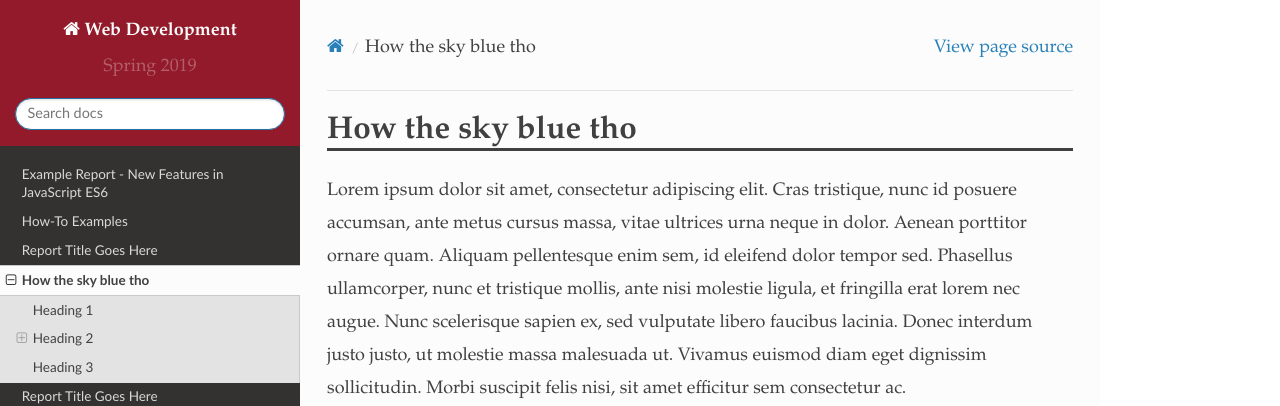
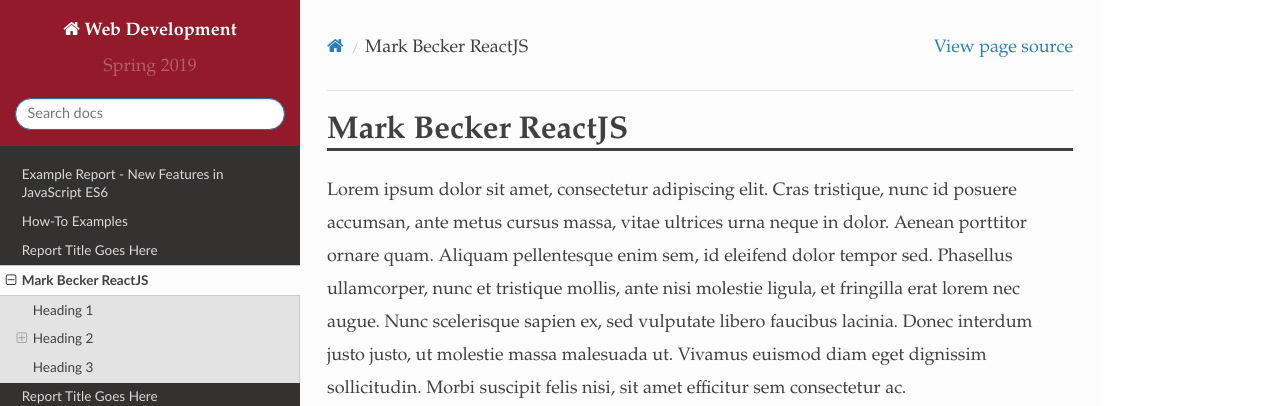
Before and after one commit to pvcraven/2019_spring_web_dev, a Sphinx documentation site: the page built from source/final/becker/index.rst, in a window 1280 px wide and 1111 px high. Shown: the top 406 px of the window. Built offline with Sphinx 7.4.7 and the Read the Docs theme 2.0.0, drawn with Linux system fonts in a browser that asks for light colours.

Commit message:
Title Change

```diff
--- a/source/final/becker/index.rst
+++ b/source/final/becker/index.rst
@@ -1,4 +1,4 @@
-How the sky blue tho
+Mark Becker ReactJS
 ======================
 
 Lorem ipsum dolor sit amet, consectetur adipiscing elit. Cras tristique, nunc
```
